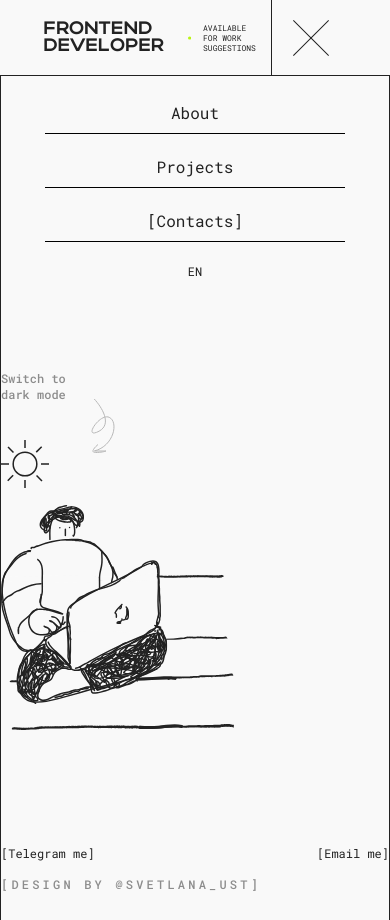
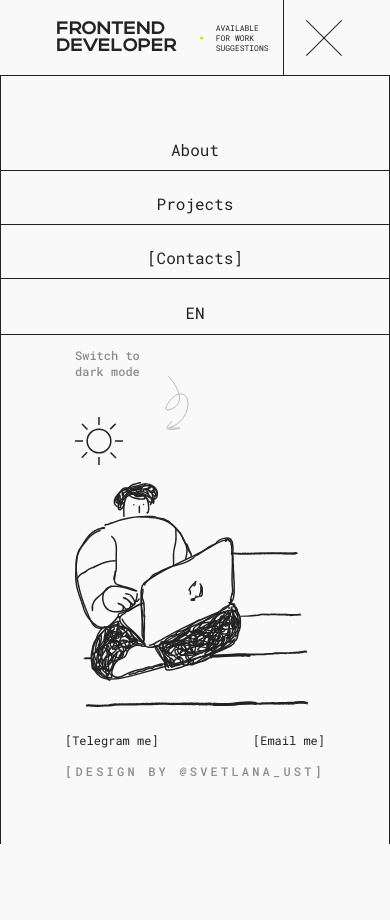
Before and after one commit to ivan-ust402/MP-portfolio, a React (Create React App) app: page /contacts in a window 390 px wide. Both pictures are taken after a click on the element 308 px from the left and 38 px from the top of the page. After the commit the page ends 844 px from the top, so only its background shows below. Built offline with nearby package versions, Linux system fonts and the light colour scheme.

Commit message:
portfolio completed

```diff
--- a/src/App.tsx
+++ b/src/App.tsx
@@ -6,14 +6,22 @@ import { ThemeProvider } from 'src/services/ThemeService'
 import { I18nProvider } from './services/i18n/I18nService'
 import { useAppDispatch, useAppSelector } from './hooks/redux'
 import { resolutionSlice } from './store/reducers/ResolutionSlice'
+import { burgerSlice } from './store/reducers/BurgerSlice'
 
 export const App = () => {
+  const dispatch = useAppDispatch()
   const { desktop, firstBreakpoint } = useAppSelector((state) => state.resolution)
   const { setDesktopResolution } = resolutionSlice.actions
-  const dispatch = useAppDispatch()
+  const { burgerMenuStatus } =useAppSelector((state) => state.burgerMenuStatus)
+  const { changeBurgerStatus } = burgerSlice.actions
+
+
   if (desktop === null) {
     dispatch(setDesktopResolution(window.innerWidth > firstBreakpoint))
+  }
 
+  if (desktop === null || desktop) {
+    dispatch(changeBurgerStatus(false))
   }
   const desktopRef = useRef<null|boolean>(null)
 
--- a/src/components/Burger/Burger.tsx
+++ b/src/components/Burger/Burger.tsx
@@ -11,7 +11,6 @@ const Burger = () => {
   const burgerMenuHandler = () => {
     dispatch(changeBurgerStatus(!burgerMenuStatus))
   }
-  console.log(burgerMenuStatus)
   return (
     <div className={styles.burger} onClick={burgerMenuHandler}>
       <span className={burgerMenuStatus? `${styles.burger__item} ${styles.active}` : styles.burger__item}></span>
--- a/src/components/LanguageSelector/LanguageSelector.jsx
+++ b/src/components/LanguageSelector/LanguageSelector.jsx
@@ -1,15 +1,30 @@
 import React, { useCallback, useState } from 'react'
 import styles from './languageSelector.module.scss'
 import i18next from 'i18next'
+// import { useAppDispatch, useAppSelector } from 'src/hooks/redux'
+import { useAppSelector } from 'src/hooks/redux'
+// import { burgerSlice } from 'src/store/reducers/BurgerSlice'
 
 export default function LanguageSelector() {
   const [active, setActive] = useState(false)
   const [language, setLanguage] = useState(i18next.language)
+  const { desktop } = useAppSelector((state) => state.resolution)
+  // const { burgerMenuStatus } = useAppSelector((state) => state.burgerMenuStatus)
+  // const dispatch = useAppDispatch()
+  // const {changeBurgerStatus} = burgerSlice.actions
 
 
   const openMenuHandler = useCallback(() => {
-    setActive(true)
-  }, [])
+
+    if (desktop) {
+      setActive(true)
+    } else {{
+        onChangeLanguage(language === 'ru' ? 'en' : 'ru')
+        // dispatch(changeBurgerStatus(false))
+      }
+    }
+
+  }, [desktop, language])
   const closeMenuHandler = useCallback(() => {
     setActive(false)
   }, [])
@@ -21,11 +36,10 @@ export default function LanguageSelector() {
   }, [])
 
 
-
   return (
     <>
       <div className={styles.selector}>
-        <button className={`${styles.selector__button} text ${!active ? '' : styles.selector__button_active}`} onClick={openMenuHandler}>
+        <button className={`${styles.selector__button} ${!active ? '' : styles.selector__button_active}`} onClick={openMenuHandler}>
           {language}
         </button>
         <ul className={active ? `${styles.selector__dropMenu} ${styles.selector__dropMenu_active}` : styles.selector__dropMenu}>
--- a/src/components/LanguageSelector/languageSelector.module.scss
+++ b/src/components/LanguageSelector/languageSelector.module.scss
@@ -71,11 +71,14 @@
   }
 }
 
-@media (max-width: 1023px) {
+@media (max-width: 1024px) {
   .selector {
     position: relative;
     z-index: 2;
     display: flex;
+    justify-content: center;
+    border-bottom: 1px solid var(--primary-color);
+    padding: 10px;
     &__button {
       cursor: pointer;
       z-index: 2;
--- a/src/components/Layout/layout.module.scss
+++ b/src/components/Layout/layout.module.scss
@@ -45,12 +45,12 @@
     &__burgerMenu {
       display: flex;
       z-index: 2;
-      min-height: 100vh;
+      max-height: 100vh;
     }
     &__main {
       border: none;
       padding-top: 76px;
-      min-height: 100vh;
+      max-height: 100vh;
       box-sizing: border-box;
       padding-left: calc(50% - 480px);
       padding-right: calc(50% - 480px);
--- a/src/components/LeftSidebar/LeftSidebar.tsx
+++ b/src/components/LeftSidebar/LeftSidebar.tsx
@@ -1,17 +1,14 @@
 
 import styles from './leftSidebar.module.scss'
 import { ContactsButtons, Navigation, Toggle } from 'src/components'
-// import { Navigation } from 'src/components'
 import { themes, useTheme } from 'src/services/ThemeService'
-// import { useTheme } from 'src/services/ThemeService'
 import { useTranslation } from 'react-i18next'
-import { useAppDispatch, useAppSelector } from 'src/hooks/redux'
+import { useAppDispatch} from 'src/hooks/redux'
 import { burgerSlice } from 'src/store/reducers/BurgerSlice'
 
 export const LeftSidebar = () => {
   const { theme, setTheme } = useTheme()
   const { t } = useTranslation()
-  const {burgerMenuStatus} = useAppSelector(state => state.burgerMenuStatus)
   const dispatch = useAppDispatch()
   const {changeBurgerStatus} = burgerSlice.actions
 
--- a/src/components/LeftSidebar/leftSidebar.module.scss
+++ b/src/components/LeftSidebar/leftSidebar.module.scss
@@ -70,7 +70,13 @@
     border-left: 1px solid var(--primary-color);
     border-right: 1px solid var(--primary-color);
     background-color: var(--background-color);
+    min-height: calc(100vh - 76px);
+    max-height: 100vh;
+    display: flex;
+    justify-content: center;
+    align-items: center;
     &__downControlsBlock {
+      width: fit-content;
       display: flex;
       flex-direction: column;
       gap: 17px;
@@ -83,9 +89,14 @@
       padding-left: calc(50% - 480px);
       padding-right: calc(50% - 480px);
       z-index: 1;
+      max-height: 100vh;
     }
     &__toggle {
       position: relative;
+      display: flex;
+      justify-content: center;
+      align-items: center;
+      left: -75px;
     }
     &__tabs {
       display: flex;
--- a/src/components/Navigation/navigation.module.scss
+++ b/src/components/Navigation/navigation.module.scss
@@ -8,6 +8,7 @@
     display: flex;
     align-items: flex-start;
     justify-content: space-between;
+    width: 100%;
   }
   &__link {
     text-decoration: none;
@@ -61,53 +62,21 @@
     flex-direction: column;
     gap: 12px;
     align-items: center;
-    width: 100%;
+    max-width: 100%;
+    padding-bottom: 12px;
     &__wrapper {
-      display: flex;
+      display: block;
       flex-direction: column;
       align-items: center;
       justify-content: space-between;
+      max-width: 100%;
+      padding-bottom: 12px;
     }
     &__link {
-      padding-top: 10px;
-      padding-bottom: 10px;
+      padding: 10px;
       width: 100%;
-      text-decoration: none;
       text-align: center;
-      border-bottom: 1px solid black;
-      transition: all .5s ease;
-      &::before{
-        content: '\a0';
-        color: var(--background-color);
-        transition: all .5s ease;
-      }
-      &::after{
-        content: '\a0';
-        color: var(--background-color);
-        transition: all .5s ease;
-      }
-    }
-    &__activeLink {
-      align-items: center;
-      transition: all .5s ease;
-      &::before{
-        content: '[';
-        color: var(--primary-color);
-        transition: all .5s ease;
-      }
-      &::after{
-        content: ']';
-        color: var(--primary-color);
-        transition: all .5s ease;
-      }
-    }
-    &__select {
-      &::after {
-        content: '\a0';
-      }
-      &::before {
-        content: '\a0';
-      }
+      border-bottom: 1px solid var(--primary-color);
     }
   }
 
--- a/src/components/TabletHeader/TabletHeader.tsx
+++ b/src/components/TabletHeader/TabletHeader.tsx
@@ -1,19 +1,31 @@
-import React from 'react';
+import React, { useState } from 'react';
 import styles from './tabletHeader.module.scss'
 import { useTranslation } from 'react-i18next';
 import { AboutSuggestion } from '../AboutSuggestion/AboutSuggestion';
 import Burger from '../Burger/Burger';
+import { useLocation } from 'react-router-dom';
 
 
 
 export const TabletHeader = () => {
+  const HOMEPAGE = '/'
+  const PROJECTS_PAGE = '/projects'
+  const CONTACTS_PAGE = '/contacts'
   const { t } = useTranslation()
+  const location = useLocation().pathname
+  const [locationState, setLocationState] = useState('')
+  if (locationState !== location) {
+    setLocationState(location)
+  }
   return (
     <header className={styles.header}>
-      <div className={styles.header__content}>
+      { (locationState === HOMEPAGE || locationState === CONTACTS_PAGE) && <div className={styles.header__content}>
         <h1 className={styles.header__title}>{t('screens.about.title')}</h1>
         <AboutSuggestion />
-      </div>
+      </div>}
+      { locationState === PROJECTS_PAGE && <div className={styles.header__content}>
+        <h2 className={styles.header__title}>{t('screens.projects.title')}</h2>
+      </div>}
       <div className={styles.header__burger}>
         <Burger />
       </div>
--- a/src/components/TabletHeader/tabletHeader.module.scss
+++ b/src/components/TabletHeader/tabletHeader.module.scss
@@ -4,7 +4,7 @@
   padding-left: 56px;
   padding-right: 56px;
   position: fixed;
-  justify-content: center;
+  justify-content: space-between;
   top: 0;
   left: 0;
   height: 76px;
--- a/src/components/Toggle/toggle.module.scss
+++ b/src/components/Toggle/toggle.module.scss
@@ -82,3 +82,85 @@ $transition-time: .5s;
     }
   }
 }
+@media (max-width: 1024px) {
+  .toggle {
+    position: relative;
+    gap: 13px;
+    height: 361px;
+    padding-bottom: 0px;
+    &__text {
+      width: 90px;
+      display: flex;
+      flex-wrap: wrap;
+      opacity: 0.5;
+    }
+    &__arrow {
+      position: absolute;
+      top: 28px;
+      left: 90px;
+      opacity: 0;
+      transition: all $transition-time ease;
+      &_active {
+        opacity: 1;
+      }
+    }
+    &__switch {
+      position: relative;
+      transition: all $transition-time ease-in-out;
+
+      input {
+        display: none;
+      }
+      input:checked ~ .toggle__moon{
+        opacity: 1;
+        top: 25px;
+      }
+      input:checked ~ .toggle__sun{
+        opacity: 0;
+        top: -999px;
+      }
+    }
+    &__sun {
+      position: absolute;
+      opacity: 1;
+      top: 25px;
+      transition: all $transition-time ease-in-out;
+    }
+    &__moon {
+      position: absolute;
+      opacity: 0;
+      top: -999px;
+      transition: all $transition-time ease-in-out;
+    }
+    &__developer {
+      position: absolute;
+      display: flex;
+      top: 135px;
+      max-width: 234px;
+      opacity: 0;
+      transition: all $transition-time ease;
+      &_active {
+        opacity: 1;
+      }
+    }
+
+    @media (hover: hover) {
+      &__sun:hover svg {
+        cursor: pointer;
+        fill: #FAFF12;
+      }
+      &__moon:hover path {
+        cursor: pointer;
+        fill: #f9f9f9;
+      }
+    }
+    @media (hover: none) {
+      &__sun:active svg {
+        fill: #FAFF12;
+      }
+      &__moon:active path {
+        fill: #f9f9f9;
+      }
+    }
+  }
+}
--- a/src/index.scss
+++ b/src/index.scss
@@ -2,6 +2,10 @@ $primary-font: 'Roboto Mono';
 $secondary-font: 'actay_widebold';
 $yellow-color: #FAFF12;
 $green-color: #BAF415;
+
+::-webkit-scrollbar {
+  width: 0;
+}
 
 * {
  box-sizing: border-box;
```
